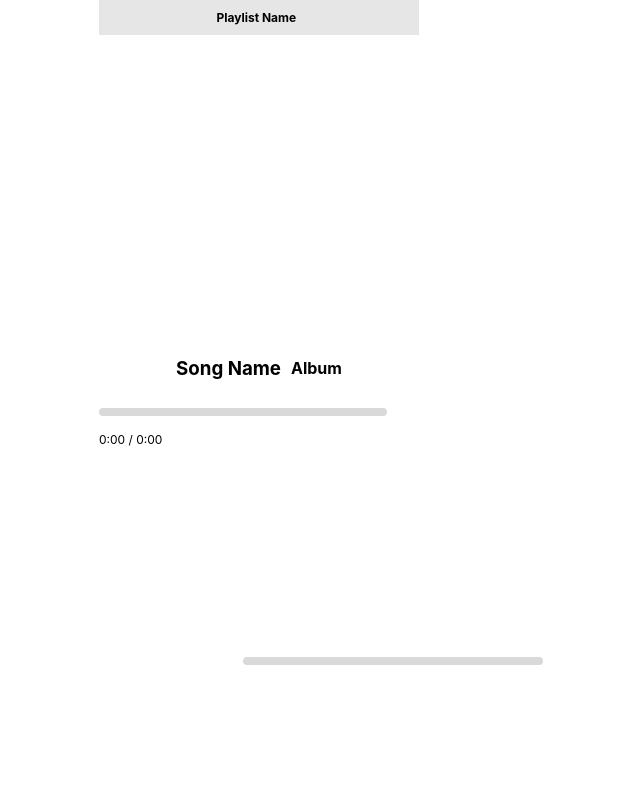
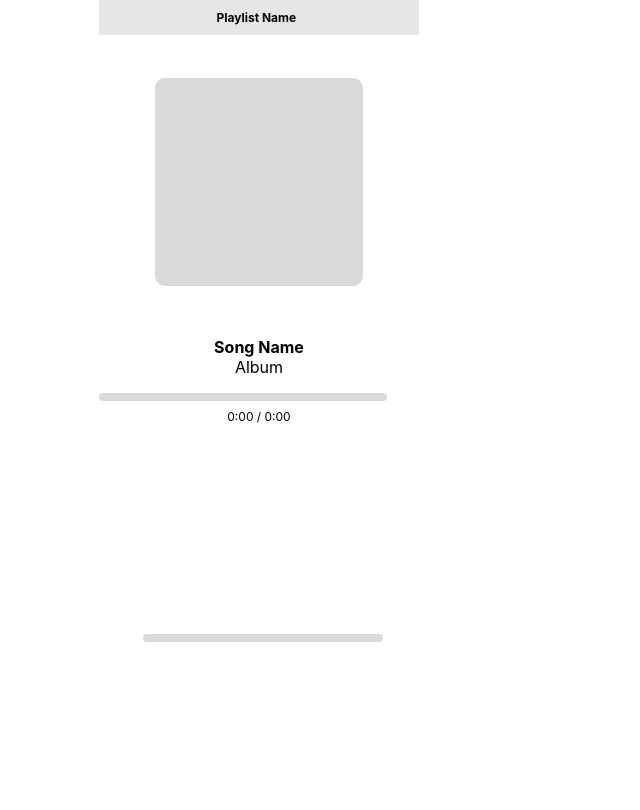
Before and after one commit to TonyCostantini/UX815-Final-Project, a plain HTML site: page player.html in a window 1280 px wide. Shown: the whole page, without its empty margins (381-1021 px from the left). Drawn offline with Linux system fonts and the light colour scheme.

Commit message:
update documents

```diff
--- a/player.html
+++ b/player.html
@@ -35,7 +35,7 @@
     </section>
 
     <section class="time">
-      <p>0:00 / 0:00</p>
+      <h5>0:00 / 0:00</h5>
     </section>
 
     <section class="controls">
--- a/screen.css
+++ b/screen.css
@@ -122,27 +122,32 @@ svg.options {
     width: 208px;
     height: 208px;
     flex-shrink: 0;
+    background-color: #D9D9D9;
+    border-radius: 10px;
 }
 
 .album-pause {
     width: 158px;
     height: 158px;
     flex-shrink: 0;
+    background-color: #D9D9D9;
+    border-radius: 10px;
 }
 
 .name {
     display: flex;
+    flex-direction: column;
     width: 288px;
     padding: 8px 16px;
     justify-content: center;
     align-items: center;
-    gap: 10px;
 }
 
 .progress {
+    display: flex;
     width: 288px;
     height: 24px;
-    flex-shrink: 0;
+    align-items: center;
 }
 
 .bar {
@@ -161,7 +166,7 @@ svg.options {
 }
 
 .time {
-    flex: 1 0 0;
+    margin: 0 auto;
 }
 
 .controls {
@@ -192,10 +197,10 @@ svg.options {
 }
 
 .volume {
+    width: 288px;
     display: inline-flex;
     padding: 24px 33px;
     align-items: center;
-    gap: 64px;
 }
 
 .low {
@@ -210,6 +215,7 @@ svg.options {
 }
 
 .bar2 {
+    width: 240px;
     height: 8px;
     align-self: stretch;
     border-radius: 10px;
@@ -228,3 +234,33 @@ svg.options {
     width: 19.113px;
     height: 12px;
 }
+
+h3 {
+    margin: 0;
+    color: #000000;
+    text-align: center;
+    font-size: 16px;
+    font-style: normal;
+    font-weight: 700;
+    line-height: normal;
+}
+
+h4 {
+    margin: 0;
+    color: #000000;
+    text-align: center;
+    font-size: 16px;
+    font-style: normal;
+    font-weight: 400;
+    line-height: normal;
+}
+
+h5 {
+    margin: 0;
+    font-size: 12px;
+    font-style: normal;
+    font-weight: 400;
+    line-height: normal;
+    color: #000000;
+    text-align: center;
+}
```
